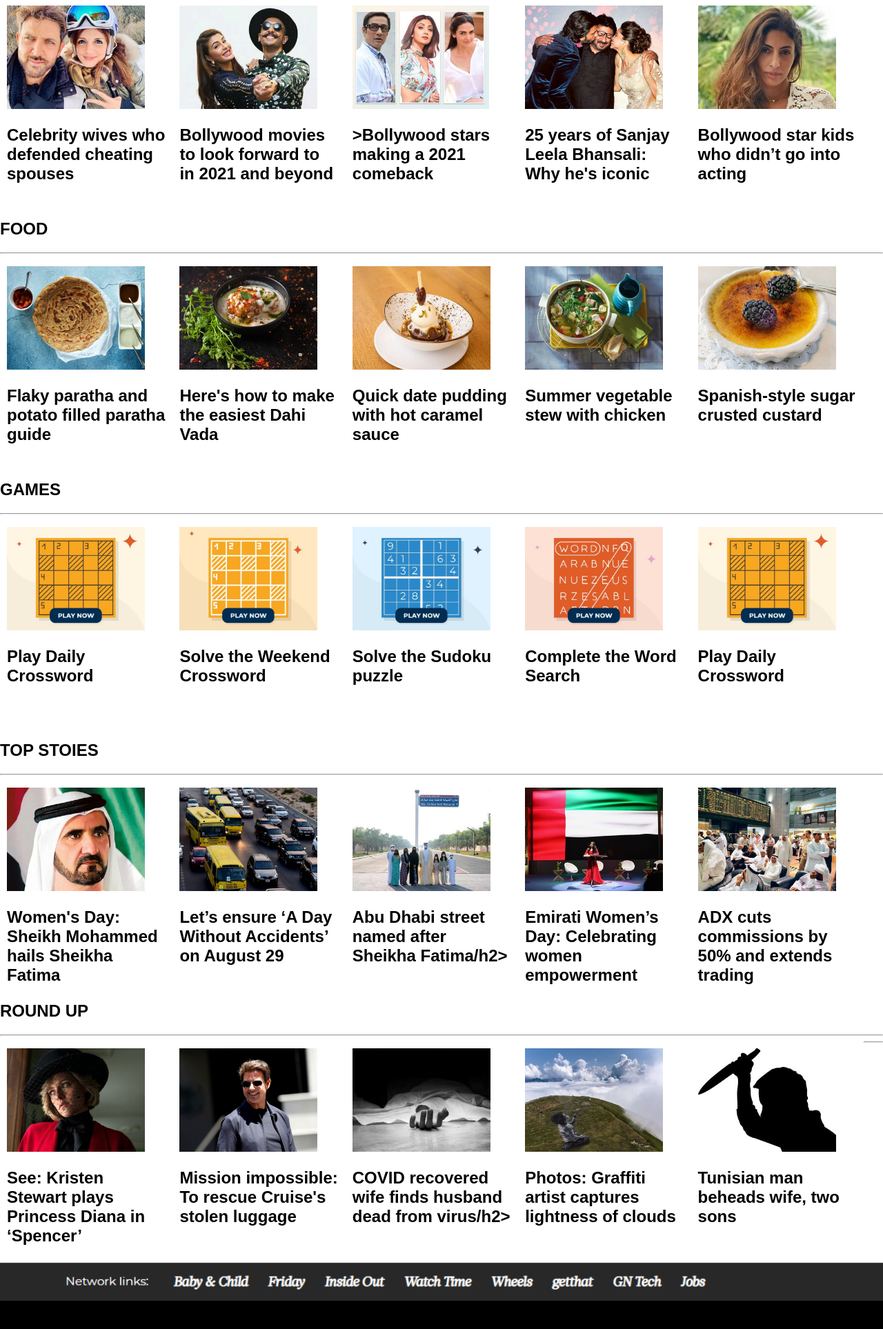
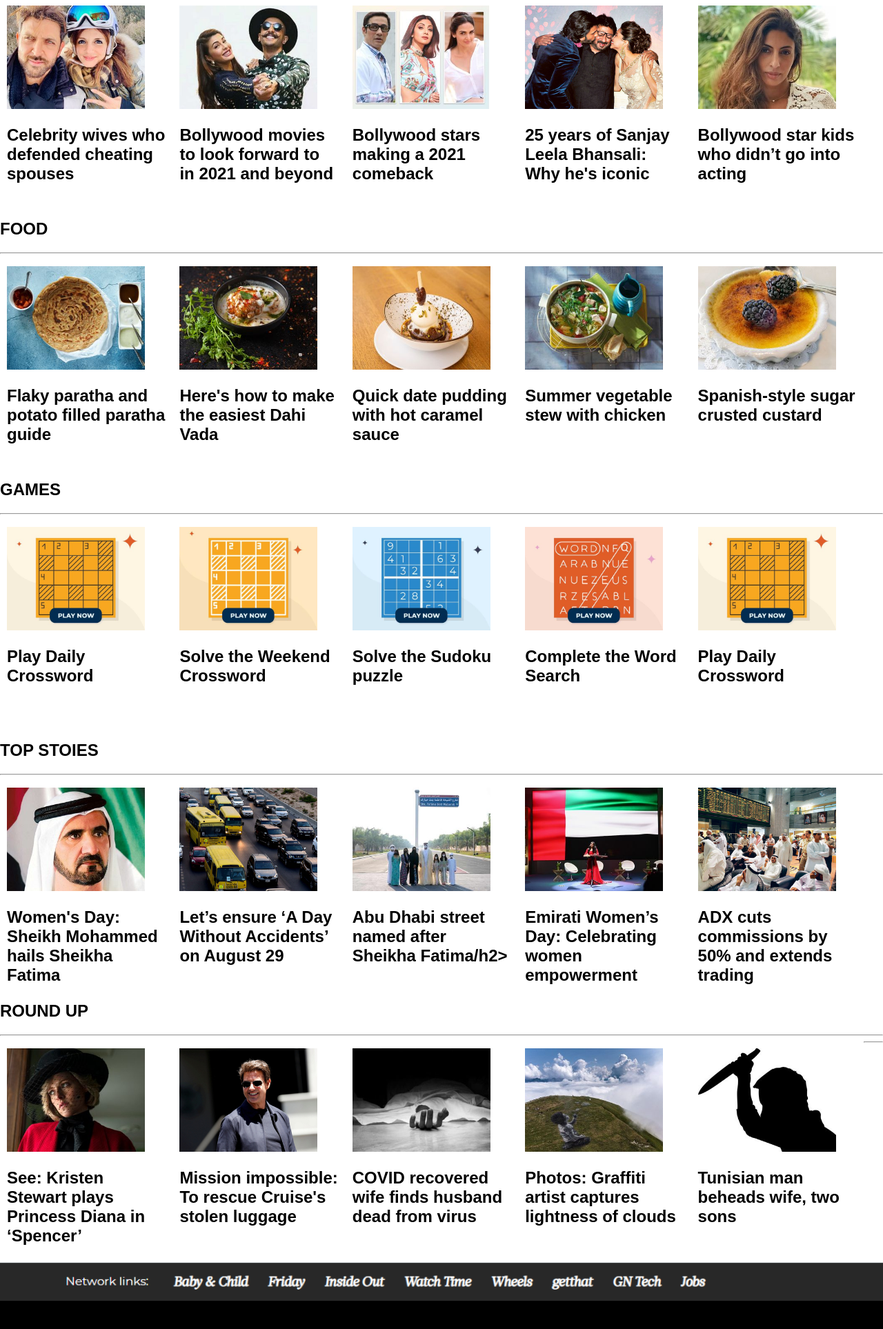
Before and after one commit to mehedih99/Gulf-News, a plain HTML site: page index.html in a window 1280 px wide. Shown: the part 2282-4209 px from the top of the page at 69% size. Drawn offline with Linux system fonts and the light colour scheme.

Commit message:
final push v2

```diff
--- a/index.html
+++ b/index.html
@@ -189,7 +189,7 @@
     <div class="articale-3">
         <a href="https://gulfnews.com/entertainment/bollywood/look-from-shilpa-shetty-to-lara-dutta-these-bollywood-stars-are-ready-for-a-2021-comeback-1.1629971670864">
         <img src="images/image17.jpg"/ width="200px"/>
-        <h2>>Bollywood stars making a 2021 comeback</h2></a>
+        <h2>Bollywood stars making a 2021 comeback</h2></a>
     </div>
     <div class="articale-3">
         <a href="https://gulfnews.com/entertainment/bollywood/25-years-of-bollywood-filmmaker-sanjay-leela-bhansali-what-makes-the-director-iconic-1.1628500698164">
@@ -325,7 +325,7 @@
     <div class="articale-3">
         <a href="https://gulfnews.com/world/americas/wife-hospitalized-for-covid-19-in-florida-gets-home-to-find-husband-dead-from-the-same-virus-1.1630074918066">
         <img src="images/image42.jpg"/ width="200px"/>
-        <h2>COVID recovered wife finds husband dead from virus/h2></a>
+        <h2>COVID recovered wife finds husband dead from virus</h2></a>
     </div>
 
     <div class="articale-3">
```
